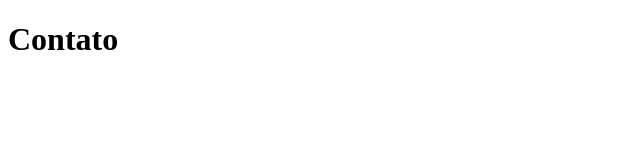
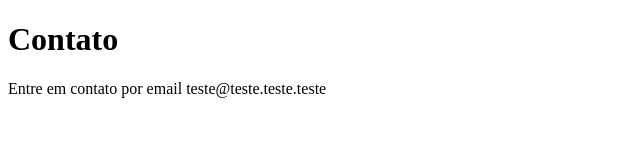
Before and after one commit to ONicolasV/sistema-de-cadastro, a plain HTML site: page contato.html in a window 1280 px wide. Shown: the whole page, without its empty margins (0-640 px from the left). Drawn offline with Linux system fonts and the light colour scheme.

Commit message:
add email de contato

```diff
--- a/contato.html
+++ b/contato.html
@@ -8,5 +8,6 @@
 </head>
 <body>
     <h1>Contato</h1>
+    <p>Entre em contato por email teste@teste.teste.teste</p>
 </body>
 </html>
```
